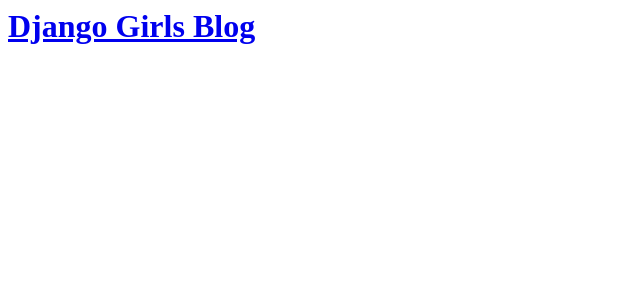
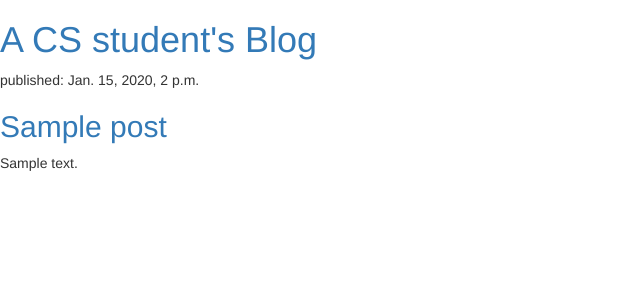
Before and after one commit to ZiadElHarairi/my-first-blog, a Django app: page / in a window 1280 px wide. Shown: the top 300 px of the page, without its empty margins (0-640 px from the left). Run offline with Django 3.2, Linux system fonts and the light colour scheme; tables that the repository leaves empty hold one stand-in row (values such as "Sample post"); some libraries are stand-ins or nearby versions.

Commit message:
Modified templates to display posts from database.Second time.

```diff
--- /dev/null
+++ b/blog/static/css/blog.css
@@ -0,0 +1,3 @@
+h1 a, h2 a {
+    color: #C25100;
+}
--- a/blog/templates/blog/post_list.html
+++ b/blog/templates/blog/post_list.html
@@ -1,10 +1,12 @@
 <html>
     <head>
         <title>Django Girls blog</title>
+        <link rel="stylesheet" href="//maxcdn.bootstrapcdn.com/bootstrap/3.2.0/css/bootstrap.min.css">
+        <link rel="stylesheet" href="//maxcdn.bootstrapcdn.com/bootstrap/3.2.0/css/bootstrap-theme.min.css">
     </head>
     <body>
         <div>
-            <h1><a href="/">Django Girls Blog</a></h1>
+            <h1><a href="/">A CS student's Blog</a></h1>
         </div>
         {% for post in posts %}
             <div>
--- a/blog/views.py
+++ b/blog/views.py
@@ -2,8 +2,7 @@ from django.shortcuts import render
 from django.utils import timezone
 from .models import Post
 
-# Create your views here.
+def post_list(request):
 
-def post_list(request):
-    Post.objects.filter(published_date__lte=timezone.now()).order_by('published_date')
-    return render(request, 'blog/post_list.html', {})
+    posts = Post.objects.filter(published_date__lte=timezone.now()).order_by('published_date')
+    return render(request, 'blog/post_list.html', {'posts': posts})
```
